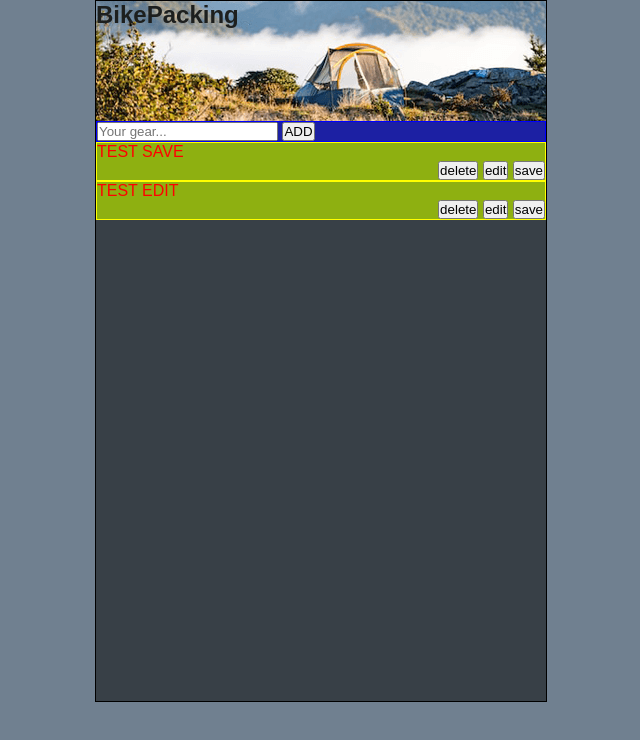
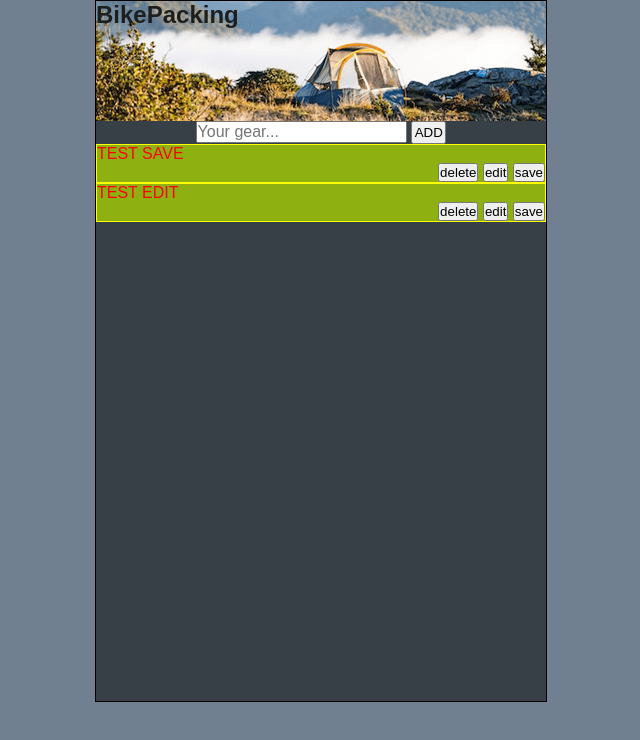
Before and after one commit to PjHurtig/camping-pack-list, a plain HTML site: page index.html in a window 1280 px wide. Shown: the whole page, without its empty margins (319-959 px from the left). Drawn offline with Linux system fonts and the light colour scheme; a web font is replaced by a local one.

Commit message:
add styiling to text input

```diff
--- a/assets/css/style.css
+++ b/assets/css/style.css
@@ -24,14 +24,23 @@ h1 h2 h3 {
     height: 700px;
 }
 
+/* title and "hero image" */
 .camping-type {
-    background: url(../images/hero2.png) center center;
+    background: url(../images/hero2.png) center;
     height: 120px;
 }
 
 .gear-input {
-    border: 1px solid blue;
-    background: rgba(0, 0, 255, 0.5);
+    text-align: center;
+}
+
+/* text input form */
+#input-gear {
+    font-size: 1rem;
+}
+
+#add-btn {
+    padding: 0.1rem;
 }
 
 #user-list {
```
